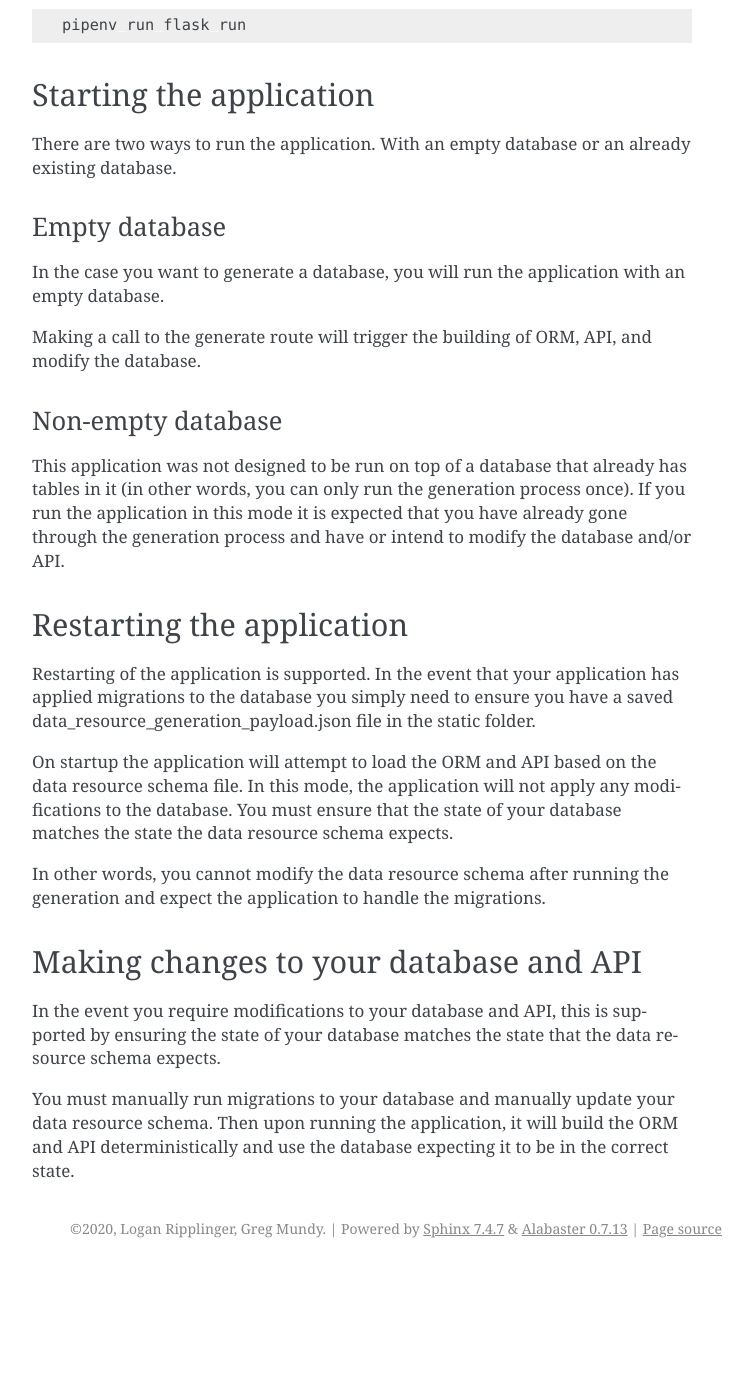
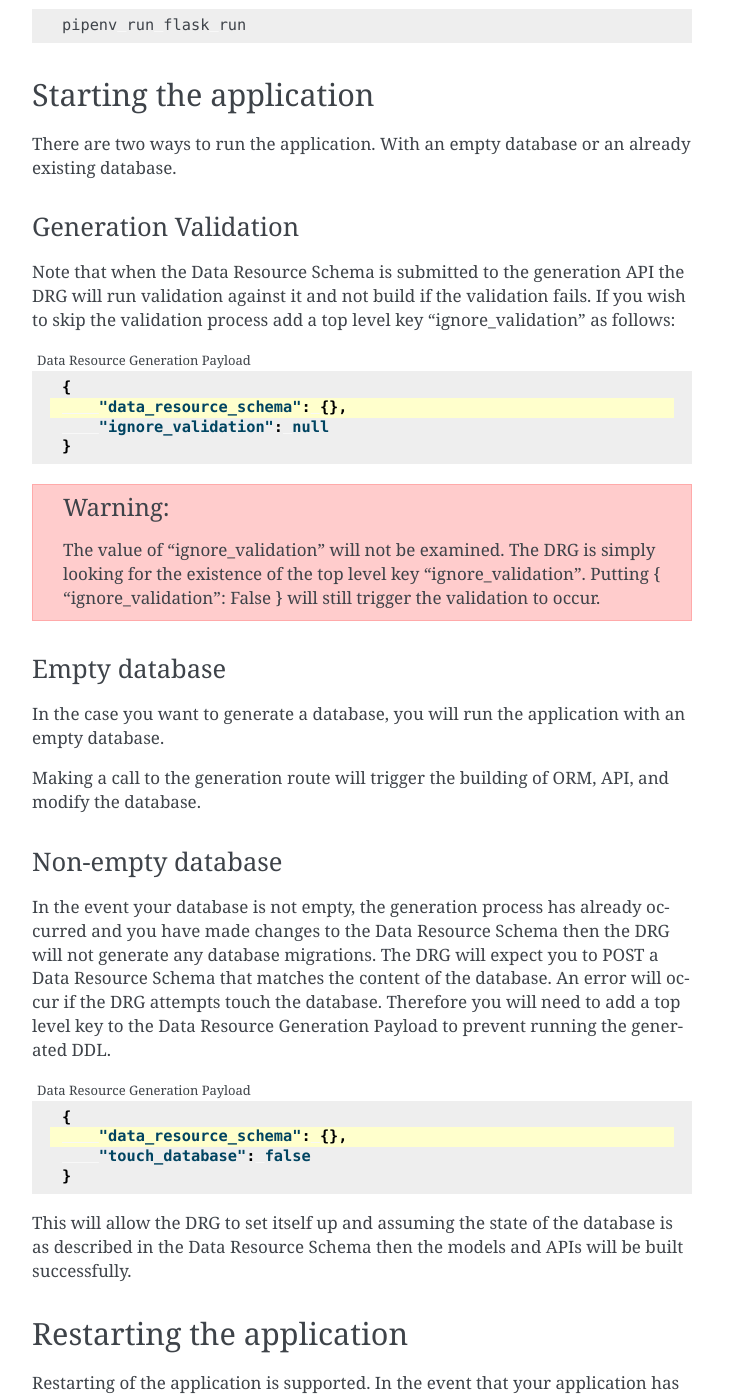
Before and after one commit to brighthive/data-resource-generator, a Sphinx documentation site: the page built from docs/source/references/running.rst, in a window 1280 px wide and 1400 px high, scrolled down 887 px. Shown: the whole window, without its empty margins (388-1140 px from the left). Built offline with Sphinx 7.4.7, drawn with Linux system fonts in a browser that asks for light colours; before the commit the page ends 2155 px from its top, so only the background shows below that; some of the changed text lies outside the part shown.

Commit message:
Add DRGP options

```diff
--- a/docs/source/basic_usage.rst
+++ b/docs/source/basic_usage.rst
@@ -38,6 +38,8 @@ Please see :ref:`data resource schema reference<data-resource-schema>` for more
 
 * **POST /generator** - Given a Data Resource Generation Payload (and thus a nested Data Resource Schema), this trigger the generation of all of the described Data Resources.
 
+See `starting the application <starting-the-app>`_ for more information.
+
 Interacting with Generated Data Resources
 -----------------------------------------
 
--- a/docs/source/references/running.rst
+++ b/docs/source/references/running.rst
@@ -45,22 +45,52 @@ Or to run in testing mode with flask,
 
     pipenv run flask run
 
+.. _starting-the-app:
+
 Starting the application
 ------------------------
 
 There are two ways to run the application. With an empty database or an already existing database.
+
+Generation Validation
+^^^^^^^^^^^^^^^^^^^^^
+
+Note that when the Data Resource Schema is submitted to the generation API the DRG will run validation against it and not build if the validation fails. If you wish to skip the validation process add a top level key "ignore_validation" as follows:
+
+.. code-block:: JSON
+    :caption: Data Resource Generation Payload
+    :emphasize-lines: 2
+
+    {
+        "data_resource_schema": {},
+        "ignore_validation": null
+    }
+
+.. warning::
+    The value of "ignore_validation" will not be examined. The DRG is simply looking for the existence of the top level key "ignore_validation". Putting { "ignore_validation": False } will still trigger the validation to occur.
 
 Empty database
 ^^^^^^^^^^^^^^
 
 In the case you want to generate a database, you will run the application with an empty database.
 
-Making a call to the generate route will trigger the building of ORM, API, and modify the database.
+Making a call to the generation route will trigger the building of ORM, API, and modify the database.
 
 Non-empty database
 ^^^^^^^^^^^^^^^^^^
 
-This application was not designed to be run on top of a database that already has tables in it (in other words, you can only run the generation process once). If you run the application in this mode it is expected that you have already gone through the generation process and have or intend to modify the database and/or API.
+In the event your database is not empty, the generation process has already occurred and you have made changes to the Data Resource Schema then the DRG will not generate any database migrations. The DRG will expect you to POST a Data Resource Schema that matches the content of the database. An error will occur if the DRG attempts touch the database. Therefore you will need to add a top level key to the Data Resource Generation Payload to prevent running the generated DDL.
+
+.. code-block:: JSON
+    :caption: Data Resource Generation Payload
+    :emphasize-lines: 2
+
+    {
+        "data_resource_schema": {},
+        "touch_database": false
+    }
+
+This will allow the DRG to set itself up and assuming the state of the database is as described in the Data Resource Schema then the models and APIs will be built successfully.
 
 Restarting the application
 --------------------------
```
Also changed, not shown: docs/source/in_prod_usage.rst (line endings or trailing spaces).
